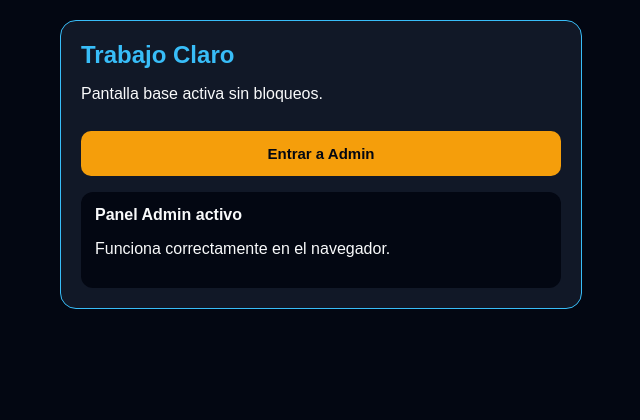
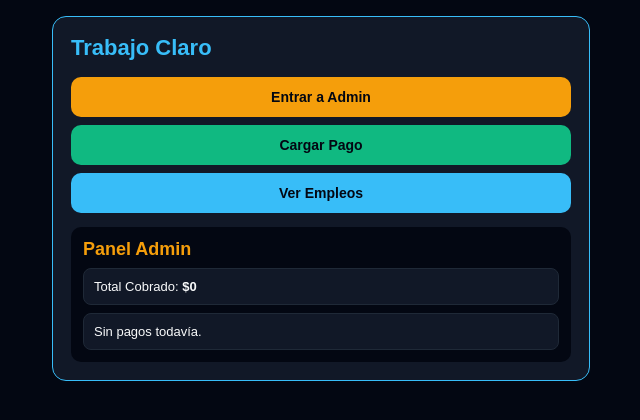
Before and after one commit to adrianmongeschef-arch/trabajo-claro, a website: page index.html in a window 1280 px wide. Both pictures are taken after a click on the button "Entrar a Admin". Shown: the whole page, without its empty margins (319-959 px from the left). Drawn offline with Linux system fonts and the light colour scheme.

Commit message:
Update index.html

```diff
--- a/index.html
+++ b/index.html
@@ -5,61 +5,82 @@
   <meta name="viewport" content="width=device-width, initial-scale=1.0">
   <title>Trabajo Claro</title>
   <style>
-    body {
-      margin: 0;
-      padding: 20px;
-      background: #030712;
-      color: #f9fafb;
-      font-family: sans-serif;
-    }
-    .caja {
-      max-width: 480px;
-      margin: 0 auto;
-      background: #111827;
-      border: 1px solid #38bdf8;
-      border-radius: 16px;
-      padding: 20px;
-    }
-    h1 {
-      color: #38bdf8;
-      font-size: 24px;
-      margin-top: 0;
-    }
-    button {
-      width: 100%;
-      padding: 14px;
-      margin-top: 12px;
-      border: none;
-      border-radius: 10px;
-      background: #f59e0b;
-      color: #030712;
-      font-weight: 800;
-      font-size: 15px;
-      cursor: pointer;
-    }
-    #panel {
-      display: none;
-      margin-top: 16px;
-      padding: 14px;
-      background: #030712;
-      border-radius: 12px;
-    }
+    body { margin: 0; padding: 16px; background: #030712; color: #f9fafb; font-family: sans-serif; }
+    .box { max-width: 500px; margin: 0 auto; background: #111827; border: 1px solid #38bdf8; border-radius: 14px; padding: 18px; }
+    h1 { color: #38bdf8; font-size: 22px; margin: 0 0 8px; }
+    h2 { color: #f59e0b; font-size: 18px; margin: 0 0 8px; }
+    button { width: 100%; padding: 12px; margin-top: 8px; border: none; border-radius: 10px; font-weight: 800; font-size: 14px; cursor: pointer; }
+    .b-admin { background: #f59e0b; color: #030712; }
+    .b-pago { background: #10b981; color: #030712; }
+    .b-ver { background: #38bdf8; color: #030712; }
+    .sec { display: none; margin-top: 14px; padding: 12px; background: #030712; border-radius: 10px; }
+    input, select { width: 100%; padding: 10px; margin: 6px 0 10px; border-radius: 8px; border: 1px solid #374151; background: #111827; color: #fff; box-sizing: border-box; }
+    .card { background: #111827; border: 1px solid #1f2937; border-radius: 8px; padding: 10px; margin-top: 8px; font-size: 13px; }
   </style>
 </head>
 <body>
-  <div class="caja">
+  <div class="box">
     <h1>Trabajo Claro</h1>
-    <p>Pantalla base activa sin bloqueos.</p>
-    <button onclick="abrirPanel()">Entrar a Admin</button>
-    <div id="panel">
-      <strong>Panel Admin activo</strong>
-      <p id="estado"></p>
+    <button class="b-admin" onclick="ver('admin')">Entrar a Admin</button>
+    <button class="b-pago" onclick="ver('formPago')">Cargar Pago</button>
+    <button class="b-ver" onclick="ver('empleos')">Ver Empleos</button>
+
+    <div id="admin" class="sec">
+      <h2>Panel Admin</h2>
+      <div class="card">Total Cobrado: <strong id="total">$0</strong></div>
+      <div id="listaPagos"></div>
+    </div>
+
+    <div id="formPago" class="sec">
+      <h2>Cargar Pago</h2>
+      <input id="emp" placeholder="Nombre de la empresa">
+      <input id="pue" placeholder="Puesto">
+      <select id="plan">
+        <option value="95000">Pack Destacado Pro - $95.000</option>
+        <option value="55000">Aviso Estándar - $55.000</option>
+      </select>
+      <button class="b-pago" onclick="guardarPago()">Guardar Pago</button>
+    </div>
+
+    <div id="empleos" class="sec">
+      <h2>Empleos Activos</h2>
+      <div class="card"><strong>Sushiman</strong> — Cocina Nikkei — $1.150.000</div>
+      <div class="card"><strong>Encargado de Salón</strong> — Local Verificado — $1.050.000</div>
     </div>
   </div>
+
   <script>
-    function abrirPanel() {
-      document.getElementById('panel').style.display = 'block';
-      document.getElementById('estado').innerText = 'Funciona correctamente en el navegador.';
+    let pagos = [];
+    try { pagos = JSON.parse(localStorage.getItem('tc_pagos_simple') || '[]'); } catch (e) { pagos = []; }
+
+    function ver(id) {
+      ['admin', 'formPago', 'empleos'].forEach(s => {
+        const el = document.getElementById(s);
+        if (el) el.style.display = s === id ? 'block' : 'none';
+      });
+      if (id === 'admin') pintarPagos();
+    }
+
+    function guardarPago() {
+      const emp = (document.getElementById('emp').value || '').trim() || 'Empresa';
+      const pue = (document.getElementById('pue').value || '').trim() || 'Puesto';
+      const monto = Number(document.getElementById('plan').value) || 55000;
+      pagos.unshift({ emp, pue, monto });
+      try { localStorage.setItem('tc_pagos_simple', JSON.stringify(pagos)); } catch (e) {}
+      document.getElementById('emp').value = '';
+      document.getElementById('pue').value = '';
+      ver('admin');
+    }
+
+    function pintarPagos() {
+      let suma = 0;
+      let html = '';
+      for (let i = 0; i < pagos.length; i++) {
+        suma += Number(pagos[i].monto) || 0;
+        html += '<div class="card"><strong>$' + Number(pagos[i].monto).toLocaleString('es-AR') + '</strong> — ' + pagos[i].emp + ' (' + pagos[i].pue + ')</div>';
+      }
+      document.getElementById('total').innerText = '$' + suma.toLocaleString('es-AR');
+      document.getElementById('listaPagos').innerHTML = html || '<div class="card">Sin pagos todavía.</div>';
     }
   </script>
 </body>
```
